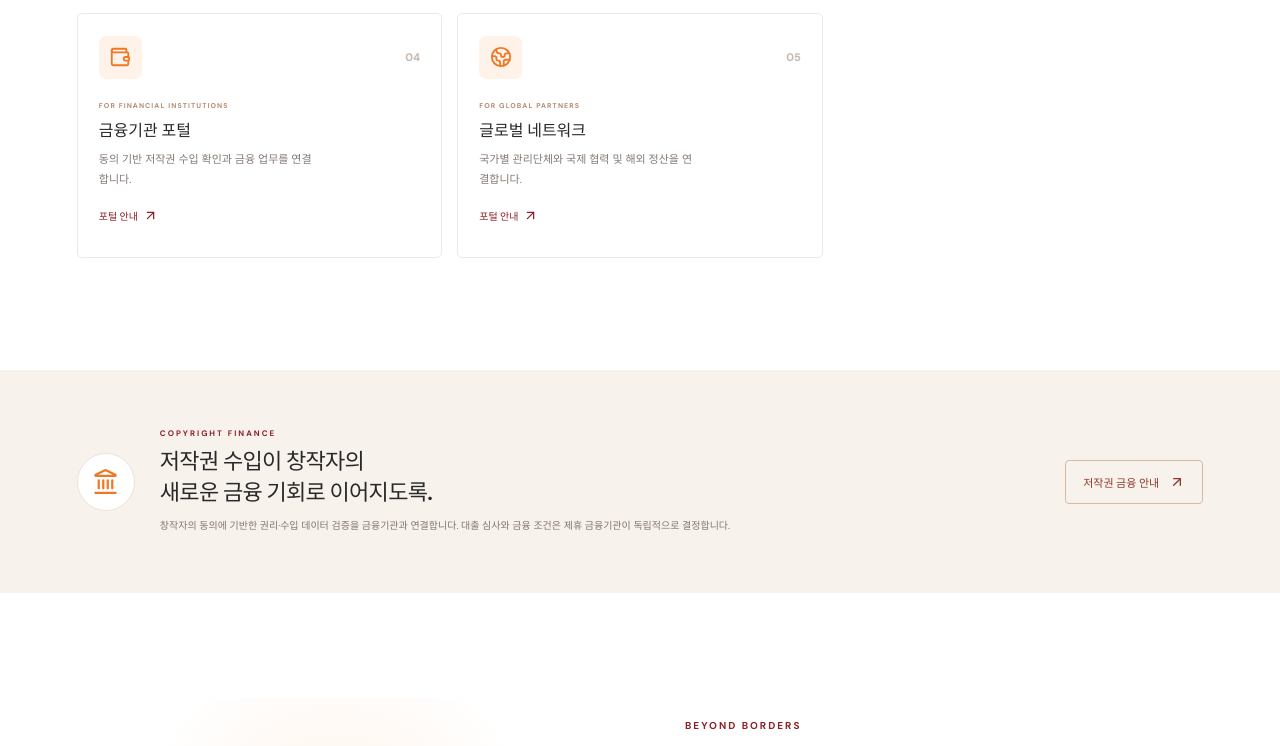
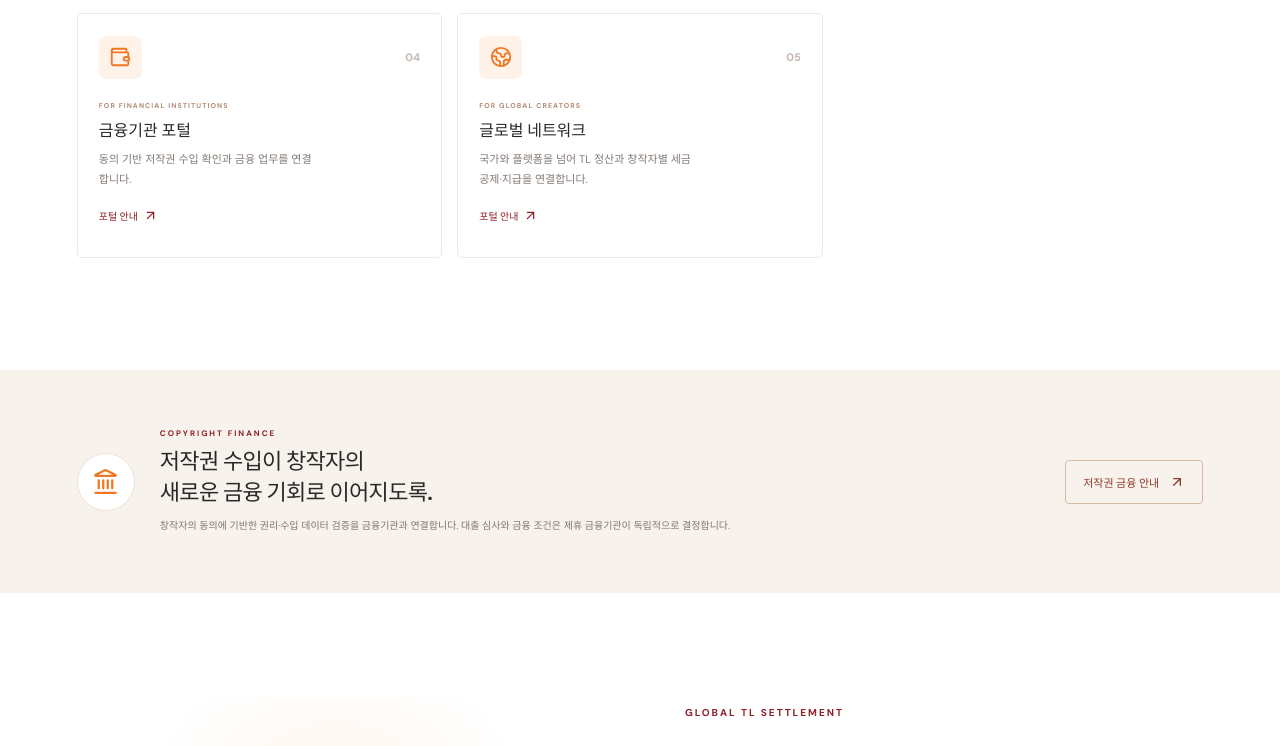
Before and after one commit to Taolee-crypto/tcs-frontend, a React (Vite) app: page /#/ in a window 1280 px wide. Shown: the part 3500-4246 px from the top of the page. Built offline with nearby package versions, Linux system fonts and the light colour scheme; a web font is replaced by a local one.

Commit message:
Align global entry cards and homepage with TL settlement model

```diff
--- a/src/App.tsx
+++ b/src/App.tsx
@@ -23,7 +23,7 @@ const portals = [
   { icon: Landmark, title: '협회 관리자', en: 'Association Portal', desc: '회원·신탁·권리·징수·분배 업무를 관리합니다.', to: '/portal/association', tag: 'FOR ASSOCIATIONS' },
   { icon: Network, title: '유통사·이용사업자', en: 'Business Portal', desc: '독립 플랫폼의 저작물 및 음악 사용정보를 연동합니다.', to: '/portal/partner', tag: 'FOR PARTNERS' },
   { icon: Wallet, title: '금융기관 포털', en: 'Finance Portal', desc: '동의 기반 저작권 수입 확인과 금융 업무를 연결합니다.', to: '/portal/finance', tag: 'FOR FINANCIAL INSTITUTIONS' },
-  { icon: Globe2, title: '글로벌 네트워크', en: 'Global Network', desc: '국가별 관리단체와 국제 협력 및 해외 정산을 연결합니다.', to: '/portal/global', tag: 'FOR GLOBAL PARTNERS' },
+  { icon: Globe2, title: '글로벌 네트워크', en: 'Global Network', desc: '국가와 플랫폼을 넘어 TL 정산과 창작자별 세금 공제·지급을 연결합니다.', to: '/portal/global', tag: 'FOR GLOBAL CREATORS' },
 ]
 
 function Shell({ children, language, setLanguage }: { children: React.ReactNode; language: Language; setLanguage: (v: Language) => void }) {
@@ -145,7 +145,7 @@ function Home({ language }: { language: Language }) {
       <div className="section-wrap finance-band-inner"><div className="finance-icon"><Landmark size={27}/></div><div className="finance-band-copy"><div className="section-kicker">COPYRIGHT FINANCE</div><h2>저작권 수입이 창작자의<br/>새로운 금융 기회로 이어지도록.</h2><p>창작자의 동의에 기반한 권리·수입 데이터 검증을 금융기관과 연결합니다. 대출 심사와 금융 조건은 제휴 금융기관이 독립적으로 결정합니다.</p></div><Link className="outline-button" to="/finance">저작권 금융 안내 <ArrowUpRight size={16}/></Link></div>
     </section>
 
-    <section className="global-section section-wrap"><div className="global-graphic"><div className="global-globe"><Globe2 size={76} strokeWidth={1}/><span className="globe-dot dot-1"/><span className="globe-dot dot-2"/><span className="globe-dot dot-3"/></div><div className="global-orbit-line"/></div><div className="global-copy"><div className="section-kicker">BEYOND BORDERS</div><h2>음악의 국경을 넘어<br/><em>글로벌 권리 네트워크로.</em></h2><p>국가별 저작권 관리체계와 해외 관리단체, 국제 협력 및 상호관리 구조를 고려해 글로벌 권리정보와 정산 연결 기반을 구축합니다.</p><Link className="inline-link" to="/global">글로벌 네트워크 <ArrowUpRight size={16}/></Link></div></section>
+    <section className="global-section section-wrap"><div className="global-graphic"><div className="global-globe"><Globe2 size={76} strokeWidth={1}/><span className="globe-dot dot-1"/><span className="globe-dot dot-2"/><span className="globe-dot dot-3"/></div><div className="global-orbit-line"/></div><div className="global-copy"><div className="section-kicker">GLOBAL TL SETTLEMENT</div><h2>국경을 넘어 하나의 기준으로<br/><em>창작자의 정산을 연결합니다.</em></h2><p>국가별 저작권협회 체계에 의존하지 않고 공통 TL 정산으로 글로벌 플랫폼과 창작자를 연결합니다. 최종 지급 단계에서는 창작자의 납세 관할과 소득 유형에 맞는 세금 공제를 적용합니다.</p><Link className="inline-link" to="/global">글로벌 네트워크 <ArrowUpRight size={16}/></Link></div></section>
 
     <section className="home-detail-links section-wrap">
       <div className="section-kicker">EXPLORE TCS</div>
```
